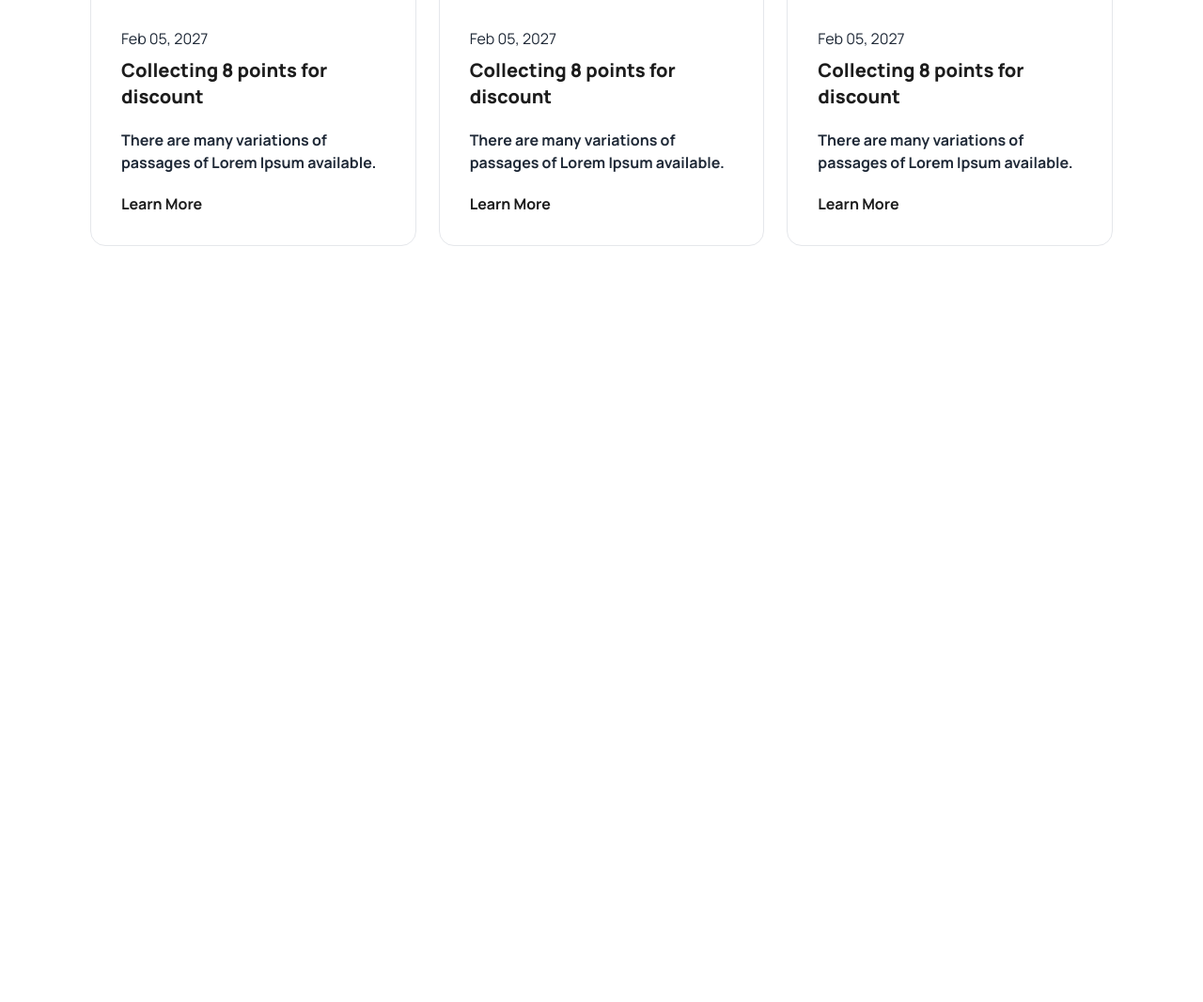
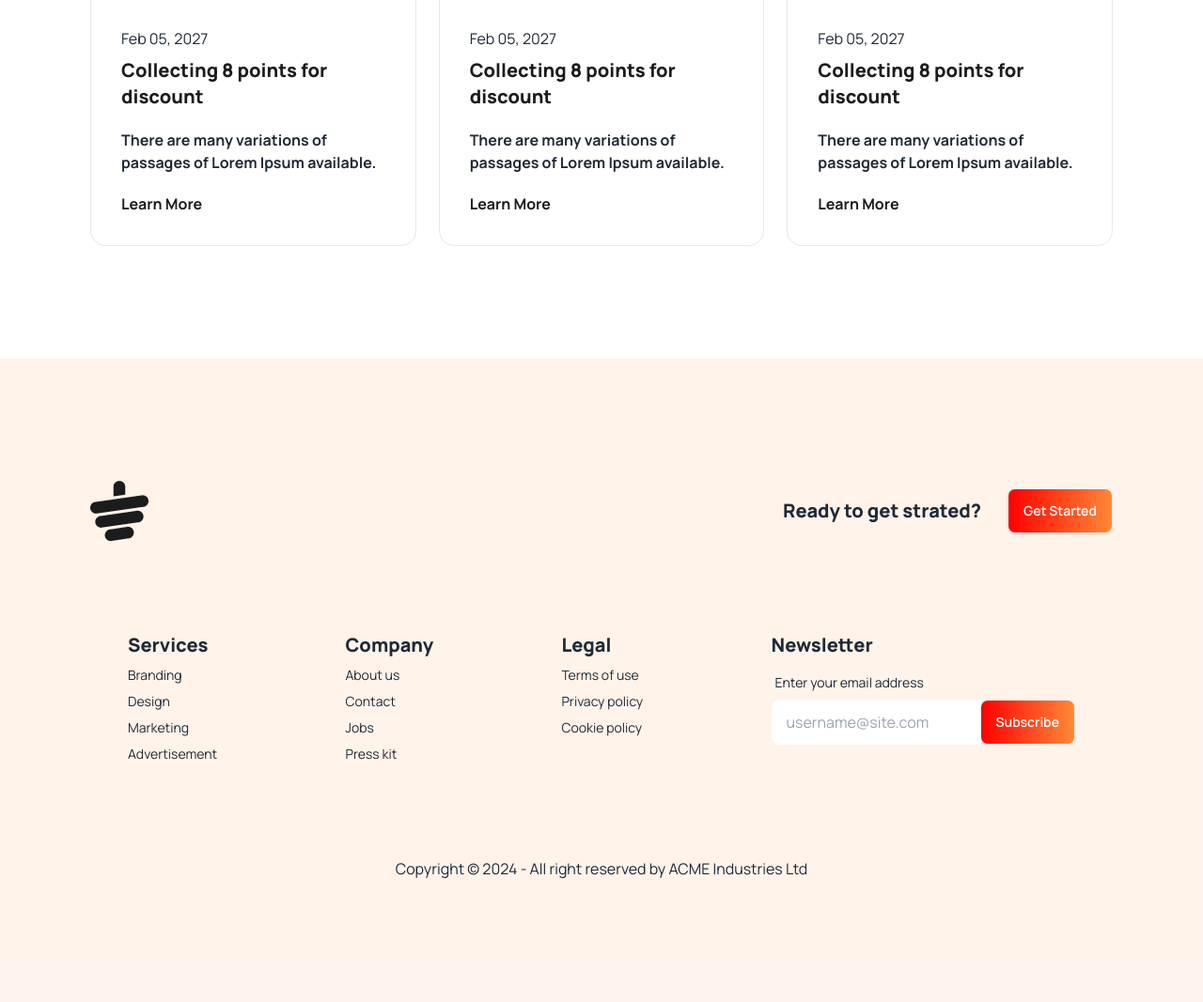
Before and after one commit to SanimSRk/TeaTopia-Cafe, a plain HTML site: page index.html in a window 1280 px wide. Shown: the part 3056-4123 px from the top of the page at 94% size. Before the commit the page ends 3318 px from the top, so only its background shows below. Drawn offline with nearby package versions, Linux system fonts and the light colour scheme.

Commit message:
footer section is com[

```diff
--- a/index.html
+++ b/index.html
@@ -243,8 +243,55 @@
           </div>
     </section>
   </main>
-  <footer>
-
+  <footer class="mt-[120px] bg-[#FF89381A] ">
+    <div class="w-[85%] mx-auto py-[130px]">
+      <div class="flex justify-between items-center">
+        <div>
+          <img src="image/images/cup.png" alt="">
+        </div>
+        <div class="flex items-center gap-7 ">
+          <h2 class="text-xl font-extrabold">Ready to get strated?</h2>
+          <button class="btn text-white  bg-gradient-to-r from-[#F00] to-[#FF8938]  ">Get Started</button>
+        </div>
+      </div>
+      <div class="footer px-10 mt-24 justify-between">
+        <nav>
+          <header class="text-xl font-extrabold">Services</header>
+          <a class="link link-hover">Branding</a>
+          <a class="link link-hover">Design</a>
+          <a class="link link-hover">Marketing</a>
+          <a class="link link-hover">Advertisement</a>
+        </nav>
+        <nav>
+          <header class="text-xl font-extrabold">Company</header>
+          <a class="link link-hover">About us</a>
+          <a class="link link-hover">Contact</a>
+          <a class="link link-hover">Jobs</a>
+          <a class="link link-hover">Press kit</a>
+        </nav>
+        <nav>
+          <header class="text-xl font-extrabold">Legal</header>
+          <a class="link link-hover">Terms of use</a>
+          <a class="link link-hover">Privacy policy</a>
+          <a class="link link-hover">Cookie policy</a>
+        </nav>
+        <form>
+          <header class="text-xl font-extrabold">Newsletter</header>
+          <fieldset class="form-control w-80">
+            <label class="label">
+              <span class="label-text">Enter your email address</span>
+            </label>
+            <div class="join">
+              <input type="text" placeholder="username@site.com" class="input  join-item border-none outline-none" />
+              <button class="btn text-white bg-gradient-to-r from-[#F00] to-[#FF8938]">Subscribe</button>
+            </div>
+          </fieldset>
+        </form>
+      </div>
+      <div class="text-center mt-[100px] ">
+        <p>Copyright © 2024 - All right reserved by ACME Industries Ltd</p>
+      </div>
+    </div>
   </footer>
 </body>
 
```
